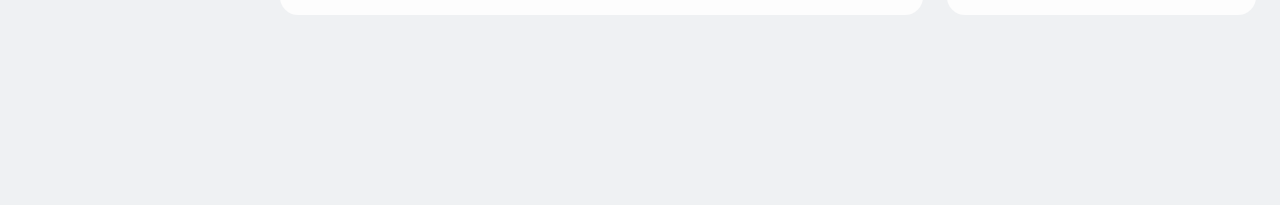
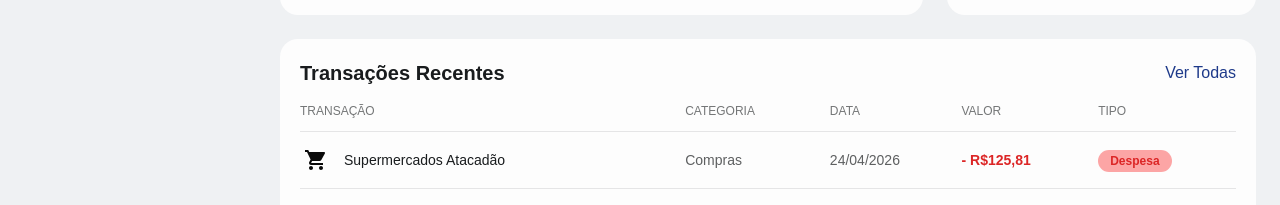
Before and after one commit to lucasathanasio/SaveUp, a React (Vite) app in the folder apps/web/: page / in a window 1280 px wide. Shown: the part 567-772 px from the top of the page. Built offline with nearby package versions, Linux system fonts and the light colour scheme.

Commit message:
feat(dashboard): adiciona tabela de transações recentes

```diff
--- /dev/null
+++ b/apps/web/src/components/ui/TypeBadge.jsx
@@ -0,0 +1,16 @@
+const TypeBadge = ({ type }) => {
+  const isReceita = type === "receita";
+  return (
+    <span
+      className={`text-xs font-semibold px-3 py-1 rounded-full ${
+        isReceita
+          ? "bg-pastel-green text-medium-green"
+          : "bg-pastel-red text-medium-red"
+      }`}
+    >
+      {isReceita ? "Receita" : "Despesa"}
+    </span>
+  );
+};
+
+export default TypeBadge;
--- a/apps/web/src/pages/dashboard/Dashboard.jsx
+++ b/apps/web/src/pages/dashboard/Dashboard.jsx
@@ -7,6 +7,7 @@ import BaseCard from "../../components/ui/BaseCard";
 import ChartCard from "../../components/ui/ChartCard";
 import ExpensesBarChart from "./components/ExpensesBarChart";
 import CategoriesPieChart from "./components/CategoriesPieChart";
+import RecentTransactionsCard from "./components/RecentTransactionsCard";
 
 const Dashboard = () => {
   return (
@@ -39,6 +40,11 @@ const Dashboard = () => {
         <ChartCard title="Categorias" className="md:col-span-1">
           <CategoriesPieChart />
         </ChartCard>
+
+        <RecentTransactionsCard
+          className="md:col-span-3"
+          title="Transações Recentes"
+        />
       </div>
     </>
   );
--- /dev/null
+++ b/apps/web/src/pages/dashboard/components/RecentTransactionsCard.jsx
@@ -0,0 +1,109 @@
+import { useNavigate } from "react-router-dom";
+import BaseCard from "../../../components/ui/BaseCard";
+import TypeBadge from "../../../components/ui/TypeBadge";
+
+import ShoppingCartIcon from "@mui/icons-material/ShoppingCart";
+import PixIcon from "@mui/icons-material/Pix";
+import RestaurantIcon from "@mui/icons-material/Restaurant";
+
+const data = [
+  {
+    id: 1,
+    name: "Supermercados Atacadão",
+    category: "Compras",
+    date: "24/04/2026",
+    value: 125.81,
+    type: "despesa",
+    icon: ShoppingCartIcon,
+    iconBg: "var(--color-extra-light-blue)",
+    iconColor: "var(--color-light-blue)",
+  },
+  {
+    id: 2,
+    name: "PIX Recebido",
+    category: "PIX",
+    date: "24/04/2026",
+    value: 150.0,
+    type: "receita",
+    icon: PixIcon,
+    iconBg: "var(--color-extra-light-green)",
+    iconColor: "var(--color-medium-green)",
+  },
+  {
+    id: 3,
+    name: "Pizzaria Brasil",
+    category: "Alimentação",
+    date: "23/04/2026",
+    value: 252.5,
+    type: "despesa",
+    icon: RestaurantIcon,
+    iconBg: "var(--color-extra-light-red)",
+    iconColor: "var(--color-medium-red)",
+  },
+];
+
+const RecentTransactionsCard = ({
+  title,
+  transactions = data,
+  className = "",
+}) => {
+  const navigate = useNavigate();
+
+  return (
+    <BaseCard className={className}>
+      <div className="flex justify-between items-center mb-4">
+        <span className="text-dark-gray font-bold text-xl">{title}</span>
+        <button
+          onClick={() => navigate("/transactions")}
+          className="text-medium-blue hover:cursor-pointer"
+        >
+          Ver Todas
+        </button>
+      </div>
+
+      <table className="w-full text-left">
+        <thead>
+          <tr className="text-dark-gray/60 text-xs uppercase">
+            <th className="pb-3 font-medium">Transação</th>
+            <th className="pb-3 font-medium">Categoria</th>
+            <th className="pb-3 font-medium">Data</th>
+            <th className="pb-3 font-medium">Valor</th>
+            <th className="pb-3 font-medium">Tipo</th>
+          </tr>
+        </thead>
+        <tbody>
+          {transactions.map((t) => (
+            <tr key={t.id} className="border-t border-dark-gray/10">
+              <td className="py-3 flex items-center gap-3">
+                <span
+                  className="w-8 h-8 rounded-full flex items-center justify-center"
+                  style={{ backgroundColor: t.iconBg }}
+                >
+                  <t.icon className="w-4 h-4" style={{ color: t.iconColor }} />
+                </span>
+                <span className="text-dark-gray font-medium text-sm">
+                  {t.name}
+                </span>
+              </td>
+              <td className="text-dark-gray/70 text-sm">{t.category}</td>
+              <td className="text-dark-gray/70 text-sm">{t.date}</td>
+              <td
+                className={`text-sm font-semibold ${
+                  t.type === "receita" ? "text-medium-green" : "text-medium-red"
+                }`}
+              >
+                {t.type === "receita" ? "+ " : "- "}R$
+                {t.value.toFixed(2).replace(".", ",")}
+              </td>
+              <td>
+                <TypeBadge type={t.type} />
+              </td>
+            </tr>
+          ))}
+        </tbody>
+      </table>
+    </BaseCard>
+  );
+};
+
+export default RecentTransactionsCard;
```
